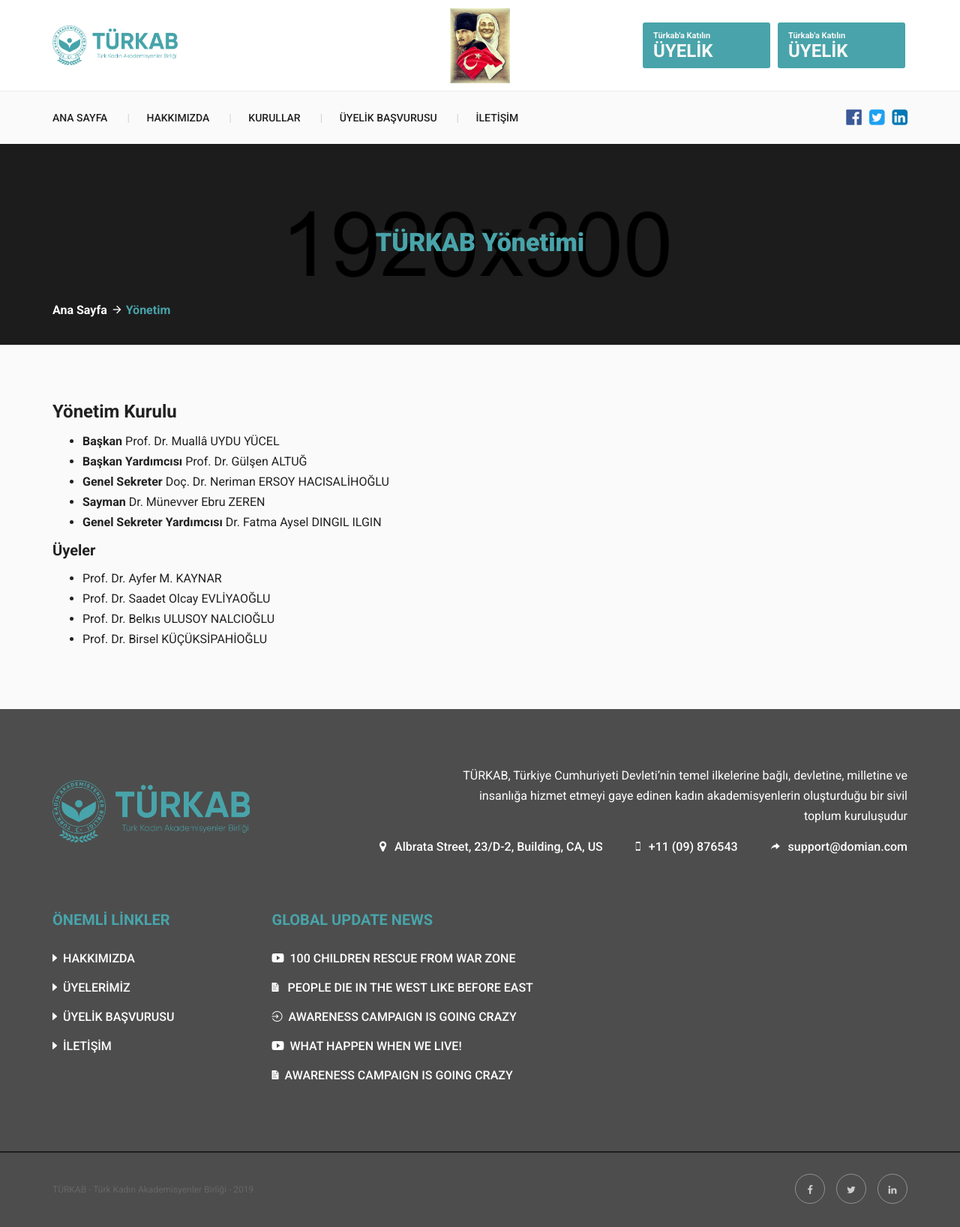
After one commit to berkelmas/turkabSite, a Django app: page /yonetim in a window 1280 px wide. The commit adds this page. Shown: the whole page at 75% size. Run offline with Django 3.2, Linux system fonts and the light colour scheme; data comes from the database, SQL or seed files in the repository; both versions use the stored data as it was after the commit; some libraries are stand-ins or nearby versions; some web fonts are replaced.

Commit message:
navbar structure mostly done. kurullar models will be started

```diff
--- a/mainapp/models.py
+++ b/mainapp/models.py
@@ -12,12 +12,16 @@ class Uye(models.Model):
     uye_slug = models.SlugField(unique= True)
     uye_resim = models.ImageField(('Üye Resmi 300x300px'), null= True)
 
+    uye_yk_durum = models.BooleanField(('Yönetim Kurulu Üyesi'), default=False)
+    uye_order = models.IntegerField(('Üye Gösterim Sıralaması'), default= 1)
+
     class Meta:
+        ordering = ('uye_order',)
         verbose_name= 'Üye'
         verbose_name_plural= 'Üyeler'
 
     def __str__(self):
-        return self.uye_name;
+        return self.uye_name
 
     def save(self, *args, **kwargs):
         self.uye_slug = slugify(unidecode(self.uye_name))
--- a/mainapp/templates/mainapp/components/layout.html
+++ b/mainapp/templates/mainapp/components/layout.html
@@ -81,17 +81,13 @@
                         <nav id="menuzord" class="menuzord">
                            <ul class="menuzord-menu">
                                <li><a href="{% url 'index' %}" {% if nbar == 'index' %} class="active" {% endif %} >Ana Sayfa</a></li>
-                               <li><a href="{% url 'about' %}" {% if nbar == 'about' %} class="active" {% endif %}>Hakkımızda</a>
+                               <li><a style="cursor: pointer;" {% if nbar == 'about' %} class="active" {% endif %}>Hakkımızda</a>
                                   <ul class="dropdown">
-                                    <li><a href="{% url 'baskaninmesaji' %}">Başkanın Mesajı</a></li>
+                                    <li><a href="{% url 'about' %}">GÖREV, HEDEF VE DEĞERLERİMİZ</a></li>
+                                    <li><a href="{% url 'baskaninmesaji' %}">BAŞKANIN MESAJI</a></li>
+                                    <li><a href="{% url 'yonetim' %}">YÖNETİM KURULU</a></li>
+                                    <li><a href="{% url 'baskaninmesaji' %}">BİRLİK SÖZLEŞMESİ</a></li>
                                   </ul>
-                               </li>
-                               <li><a>ÜYELERİMİZ</a>
-                                   <ul class="dropdown">
-                                     {% for uye in uyeler %}
-                                       <li><a href="/uye/{{ uye.uye_slug }}">{{uye.uye_name}}</a></li>
-                                     {% endfor %}
-                                   </ul>
                                </li>
                                <li ><a href="contact-us.html">KURULLAR</a></li>
                                <li><a href="#">ÜYELİK BAŞVURUSU</a>
--- /dev/null
+++ b/mainapp/templates/mainapp/yonetim.html
@@ -0,0 +1,42 @@
+{% extends 'mainapp/components/layout.html' %}
+{% load static %}
+
+{% block body %}
+
+<section class="banner-area">
+    <div class="container">
+        <div class="row">
+            <div class="col-md-12">
+                <div class="banner-title">
+                    <h1>TÜRKAB Yönetimi</h1>
+                </div>
+                <ul class="bread-crumb">
+                    <li><a href="{% url 'index' %}">Ana Sayfa</a></li>
+                    <li><a href="{% url 'yonetim' %}" class="active orange">Yönetim</a></li>
+                </ul>
+            </div>
+        </div>
+    </div>
+</section>
+
+<section class="partner-area ash-white-bg pdb30">
+    <div class="container">
+        <div class="heading">
+             <h3>Yönetim Kurulu</h3>
+             <ul>
+                {% for ykUye in ykUyeler %}
+                   <a href="{% url 'uyedetail' uyeslug=ykUye.uye_slug %}"><li><strong>{{ ykUye.uye_kidem }}</strong> {{ ykUye.uye_name }}</li></a>
+                {% endfor %}
+             </ul>
+             <h4>Üyeler</h4>
+             <ul>
+                {% for normalUye in normalUyeler %}
+                    <a href="{% url 'uyedetail' uyeslug=normalUye.uye_slug %}"><li>{{ normalUye.uye_name }}</li></a>
+                {% endfor %}
+
+             </ul>
+        </div>
+    </div>
+</section>
+
+{% endblock %}
--- a/mainapp/urls.py
+++ b/mainapp/urls.py
@@ -3,12 +3,15 @@ from django.conf import settings
 from django.conf.urls.static import static
 
 from .views import index, about, uyedetail, baskaninmesaji, \
-                    uyelikbasvurusu, uyelikbasvurusuformu, iletisim
+                    uyelikbasvurusu, uyelikbasvurusuformu, iletisim, \
+                    yonetim, onurkurulu
 
 urlpatterns = [
     path('', index, name="index"),
     path('hakkimizda', about, name="about"),
     path('baskanin-mesaji', baskaninmesaji, name="baskaninmesaji"),
+    path('yonetim', yonetim, name="yonetim"),
+    path('onur-kurulu', onurkurulu, name="onurkurulu"),
     path('uye/<slug:uyeslug>', uyedetail, name="uyedetail"),
     path('uyelik-basvurusu', uyelikbasvurusu, name="uyelikbasvurusu"),
     path('uyelik-basvurusu-formu', uyelikbasvurusuformu, name="uyelikbasvurusuformu"),
--- a/mainapp/views.py
+++ b/mainapp/views.py
@@ -20,6 +20,14 @@ def baskaninmesaji(request):
     uyeler = Uye.objects.all()
     baskanmesaji = BaskanMesaji.objects.all()[0]
     return render(request, 'mainapp/baskaninmesaji.html', { 'uyeler' : uyeler, 'baskanmesaji' : baskanmesaji })
+
+def yonetim(request):
+    ykUyeler = Uye.objects.filter(uye_yk_durum= True)
+    normalUyeler = Uye.objects.filter(uye_yk_durum= False)
+    return render(request, 'mainapp/yonetim.html', {'ykUyeler' : ykUyeler, 'normalUyeler' : normalUyeler})
+
+def onurkurulu(request):
+    return render(request, 'mainapp/onurkurulu.html')
 
 def uyelikbasvurusu(request):
     uyeler = Uye.objects.all()
```
Also changed, not shown: mainapp/templates/mainapp/about.html (+4 -25 lines), mainapp/templates/mainapp/onurkurulu.html (added, +40 -0 lines), db.sqlite3, mainapp/migrations/0006_uye_uye_yk_durum.py (added), mainapp/migrations/0007_auto_20190825_1733.py (added).
